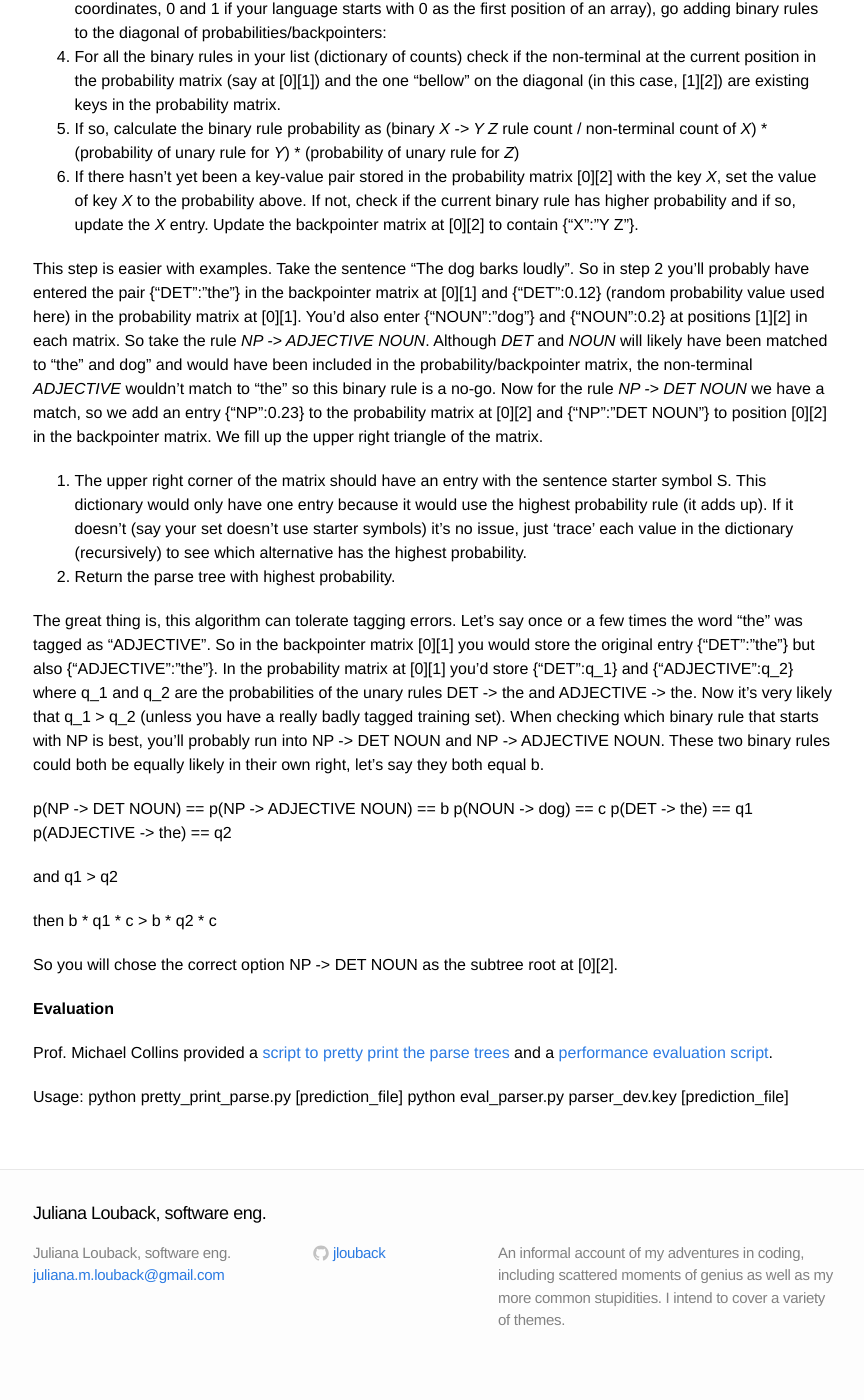
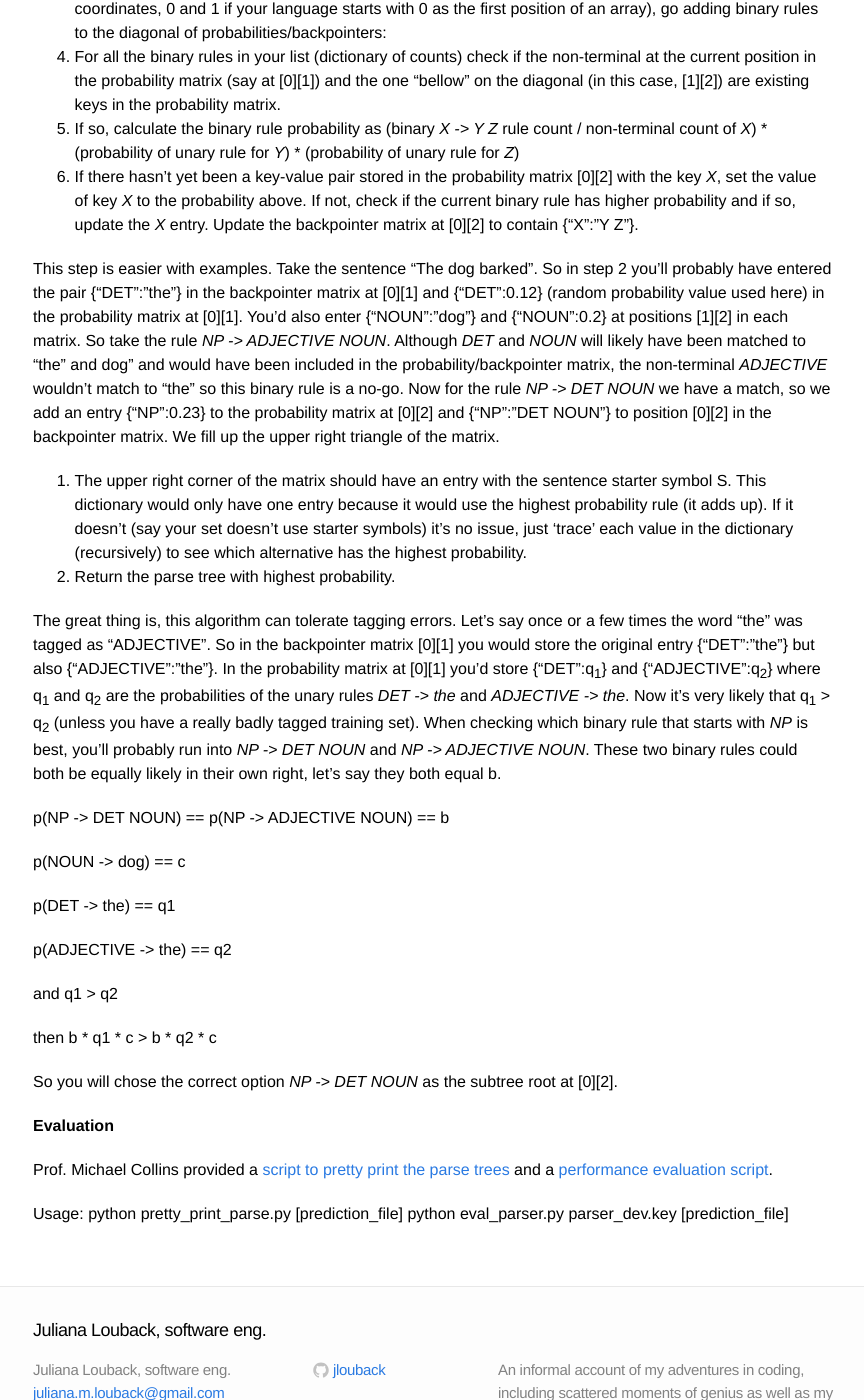
Before and after one commit to JLouback/JLouback.github.io, a Jekyll site: the page built from _posts/2016-10-19-nlp-pos-tagging-cyk.markdown, in a window 1280 px wide and 1400 px high, scrolled down 3698 px. Shown: the whole window, without its empty margins (207-1071 px from the left). Built offline with Jekyll 4.4.1, drawn with Linux system fonts in a browser that asks for light colours; before the commit the page ends 5075 px from its top, so only the background shows below that; some of the changed text lies outside the part shown.

Commit message:
typo fixes

```diff
--- a/_posts/2016-10-19-nlp-pos-tagging-cyk.markdown
+++ b/_posts/2016-10-19-nlp-pos-tagging-cyk.markdown
@@ -113,22 +113,27 @@ The following steps are done for each line (sentence) in the development data. B
   (binary _X -> Y Z_ rule count / non-terminal count of _X_) * (probability of unary rule for _Y_) * (probability of unary rule for _Z_)
   3. If there hasn't yet been a key-value pair stored in the probability matrix [0][2] with the key _X_, set the value of key _X_ to the probability above. If not, check if the current binary rule has higher probability and if so, update the _X_ entry. Update the backpointer matrix at [0][2] to contain {"X":"Y Z"}.
 
-  This step is easier with examples. Take the sentence "The dog barks loudly". So in step 2 you'll probably have entered the pair {"DET":"the"} in the backpointer matrix at [0][1] and {"DET":0.12} (random probability value used here) in the probability matrix at [0][1]. You'd also enter {"NOUN":"dog"} and {"NOUN":0.2} at positions [1][2] in each matrix. So take the rule _NP -> ADJECTIVE NOUN_. Although _DET_ and _NOUN_ will likely have been matched to "the" and dog" and would have been included in the probability/backpointer matrix, the non-terminal _ADJECTIVE_ wouldn't match to "the" so this binary rule is a no-go. Now for the rule _NP -> DET NOUN_ we have a match, so we add an entry {"NP":0.23} to the probability matrix at [0][2] and {"NP":"DET NOUN"} to position [0][2] in the backpointer matrix. We fill up the upper right triangle of the matrix.
+  This step is easier with examples. Take the sentence "The dog barked". So in step 2 you'll probably have entered the pair {"DET":"the"} in the backpointer matrix at [0][1] and {"DET":0.12} (random probability value used here) in the probability matrix at [0][1]. You'd also enter {"NOUN":"dog"} and {"NOUN":0.2} at positions [1][2] in each matrix. So take the rule _NP -> ADJECTIVE NOUN_. Although _DET_ and _NOUN_ will likely have been matched to "the" and dog" and would have been included in the probability/backpointer matrix, the non-terminal _ADJECTIVE_ wouldn't match to "the" so this binary rule is a no-go. Now for the rule _NP -> DET NOUN_ we have a match, so we add an entry {"NP":0.23} to the probability matrix at [0][2] and {"NP":"DET NOUN"} to position [0][2] in the backpointer matrix. We fill up the upper right triangle of the matrix.
+
 4. The upper right corner of the matrix should have an entry with the sentence starter symbol S. This dictionary would only have one entry because it would use the highest probability rule (it adds up). If it doesn't (say your set doesn't use starter symbols) it's no issue, just 'trace' each value in the dictionary (recursively) to see which alternative has the highest probability.
+
 5. Return the parse tree with highest probability.
 
-The great thing is, this algorithm can tolerate tagging errors. Let's say once or a few times the word "the" was tagged as "ADJECTIVE". So in the backpointer matrix [0][1] you would store the original entry {"DET":"the"} but also {"ADJECTIVE":"the"}. In the probability matrix at [0][1] you'd store {"DET":q_1} and {"ADJECTIVE":q_2} where q_1 and q_2 are the probabilities of the unary rules DET -> the and ADJECTIVE -> the. Now it's very likely that q_1 > q_2 (unless you have a really badly tagged training set). When checking which binary rule that starts with NP is best, you'll probably run into NP -> DET NOUN and NP -> ADJECTIVE NOUN. These two binary rules could both be equally likely in their own right, let's say they both equal b.
+The great thing is, this algorithm can tolerate tagging errors. Let's say once or a few times the word "the" was tagged as "ADJECTIVE". So in the backpointer matrix [0][1] you would store the original entry {"DET":"the"} but also {"ADJECTIVE":"the"}. In the probability matrix at [0][1] you'd store {"DET":q<sub>1</sub>} and {"ADJECTIVE":q<sub>2</sub>} where q<sub>1</sub> and q<sub>2</sub> are the probabilities of the unary rules _DET -> the_ and _ADJECTIVE -> the_. Now it's very likely that q<sub>1</sub> > q<sub>2</sub> (unless you have a really badly tagged training set). When checking which binary rule that starts with _NP_ is best, you'll probably run into _NP -> DET NOUN_ and _NP -> ADJECTIVE NOUN_. These two binary rules could both be equally likely in their own right, let's say they both equal b.
 
 p(NP -> DET NOUN) == p(NP -> ADJECTIVE NOUN) == b
+
 p(NOUN -> dog) == c
+
 p(DET -> the) == q1
+
 p(ADJECTIVE -> the) == q2
 
 and q1 > q2
 
 then b * q1 * c > b * q2 * c
 
-So you will chose the correct option NP -> DET NOUN as the subtree root at [0][2].
+So you will chose the correct option _NP -> DET NOUN_ as the subtree root at [0][2].
 
 **Evaluation**
 
```
Also changed, not shown: other parts of _posts/2016-10-19-nlp-pos-tagging-cyk.markdown (+3 -3 lines).
